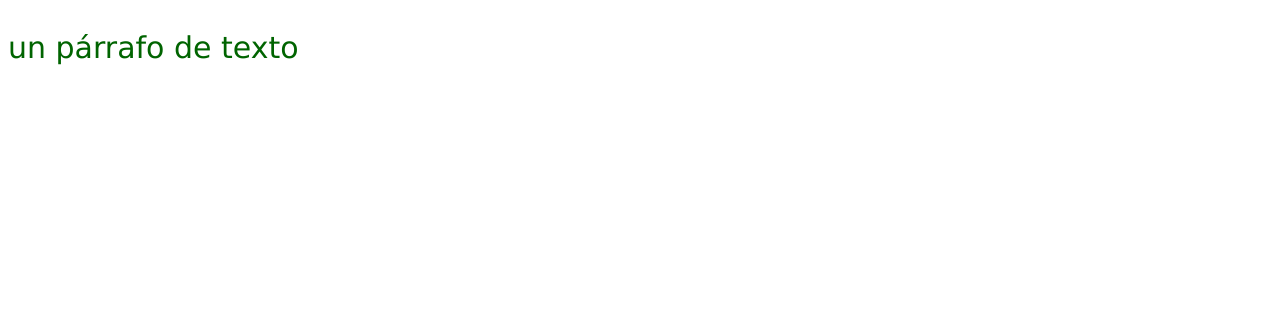
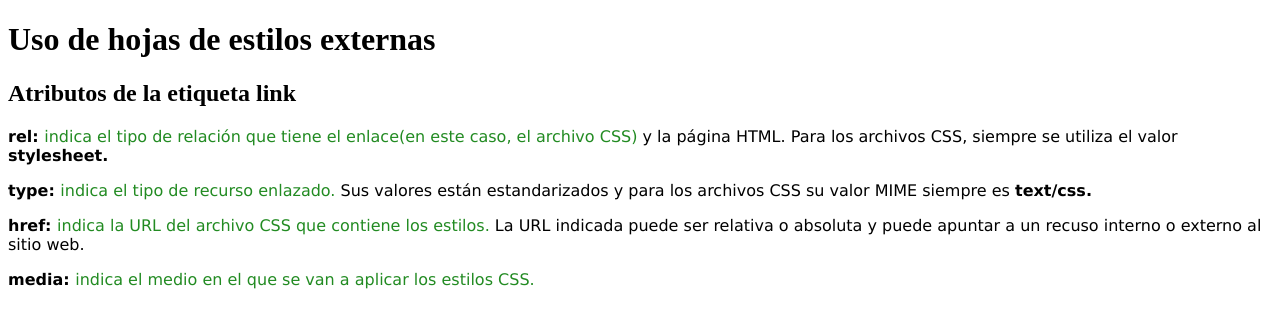
Before and after one commit to Milton-2020/basico_css3, a plain HTML site: page ejemplo2.html in a window 1280 px wide. Drawn offline with Linux system fonts and the light colour scheme.

Commit message:
se trbaja en ejemplo3.html

```diff
--- a/ejemplo2.html
+++ b/ejemplo2.html
@@ -10,7 +10,17 @@
     <title>Ejemplo2</title>
 </head>
 <body>
-    <p>un párrafo de texto</p>
-    <p></p>
+    <header><h1>Uso de hojas de estilos externas</h1></header>
+    <main>
+        <section>
+            <article>
+                <header><h2>Atributos de la etiqueta link</h2></header>
+                <p><strong>rel: </strong><span>indica el tipo de relación que tiene el enlace(en este caso, el archivo CSS)</span> y la página HTML. Para los archivos CSS, siempre se utiliza el valor<strong> stylesheet.</strong></p>
+                <p><strong>type: </strong><span>indica el tipo de recurso enlazado.</span> Sus valores están estandarizados y para los archivos CSS su valor MIME siempre es <strong>text/css.</strong></p>
+                <p><strong>href: </strong><span>indica la URL del archivo CSS que contiene los estilos.</span> La URL indicada puede ser relativa o absoluta y puede apuntar a un recuso interno o externo al sitio web.</p>
+                <p><strong>media: </strong><span>indica el medio en el que se van a aplicar los estilos CSS.</span></p>
+            </article>
+        </section>
+    </main>
 </body>
 </html>
--- a/styles/style.css
+++ b/styles/style.css
@@ -1,5 +1,7 @@
-p{
-    color: darkgreen;
+p {
     font-family: Verdana;
-    font-size: 30px;
 }
+
+p span{
+    color: forestgreen;
+}
--- /dev/null
+++ b/styles/style1.css
@@ -0,0 +1,11 @@
+p {
+    font-family: Verdana;
+    color: green;
+}
+p strong{
+    color: black;
+}
+p span{
+    color: coral;
+    font-family: Verdana;
+}
```
Also changed, not shown: ejemplo3.html (added, +38 -0 lines), index.html (+2 -1 lines).
